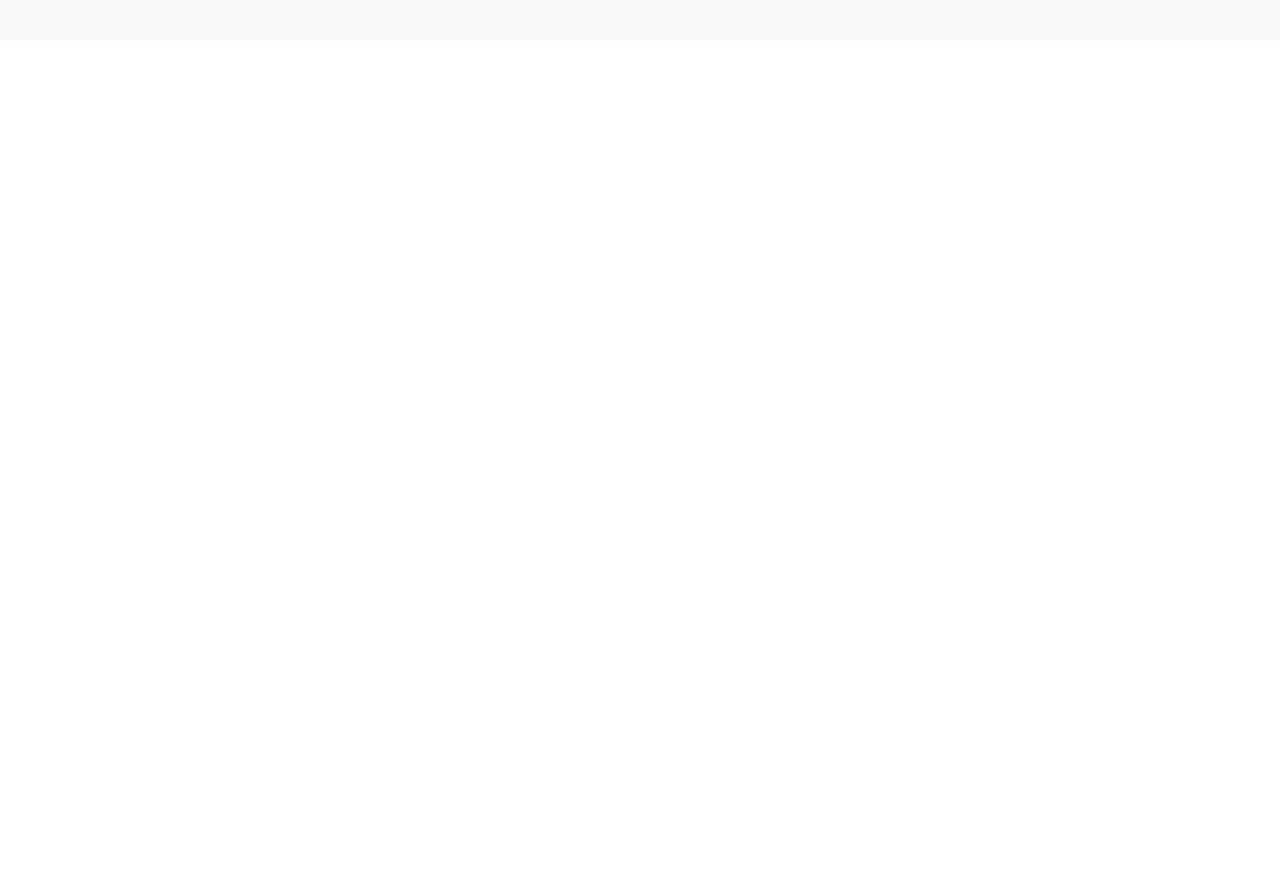
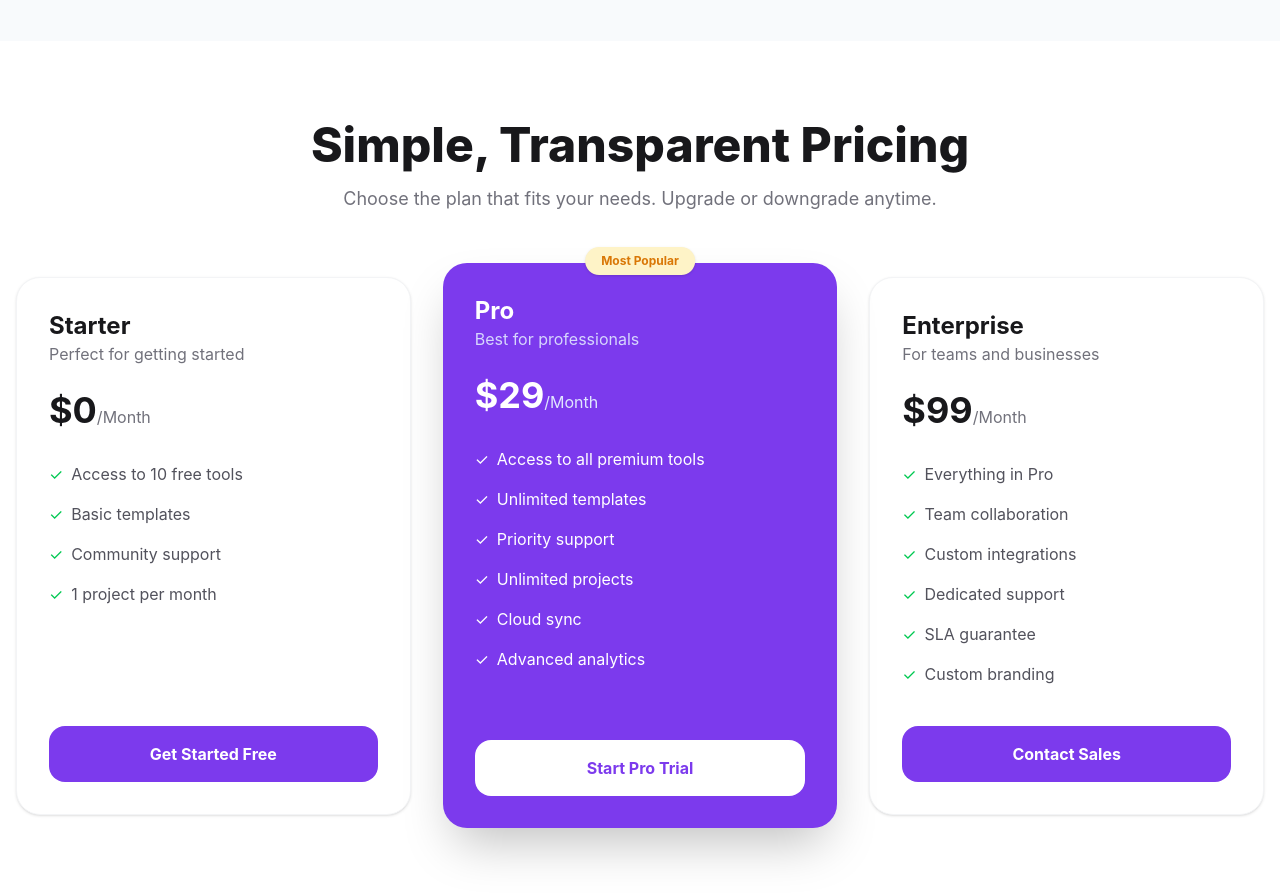
Before and after one commit to Bakir-Bhuyain/landing_page_with_react, a React (Vite) app: page / in a window 1280 px wide. Shown: the part 1960-2855 px from the top of the page. Before the commit the page ends 2001 px from the top, so only its background shows below. Built offline with nearby package versions, Linux system fonts and the light colour scheme.

Commit message:
added the subscription component to the ui

```diff
--- a/src/App.jsx
+++ b/src/App.jsx
@@ -5,6 +5,7 @@
 import GetStarted from './components/getstarted/Getstarted'
 import Navbar from './components/navbar/Navbar'
 import State from './components/state/State'
+import Subscription from './components/subscription/Subscription'
 
 
 function App() {
@@ -17,6 +18,7 @@
       <DigitalTools/>
       <Cards/>
       <GetStarted/>
+      <Subscription/>
     </>
   )
 }
--- /dev/null
+++ b/src/components/subscription/Subscription.jsx
@@ -0,0 +1,87 @@
+import React from 'react';
+
+const Subscription = () => {
+      return (
+            <section className="w-full bg-white py-20 px-4">
+                  <div className="max-w-[1450px] mx-auto">
+
+                        <div className="text-center mb-16">
+                              <h2 className="text-4xl md:text-5xl font-extrabold text-zinc-900 mb-4">
+                                    Simple, Transparent Pricing
+                              </h2>
+                              <p className="text-zinc-500 text-lg">
+                                    Choose the plan that fits your needs. Upgrade or downgrade anytime.
+                              </p>
+                        </div>
+
+                        <div className="grid grid-cols-1 md:grid-cols-3 gap-8 items-center">
+
+                              <div className="bg-white p-8 rounded-3xl border border-gray-100 shadow-sm flex flex-col h-full">
+                                    <h3 className="text-2xl font-bold text-zinc-900">Starter</h3>
+                                    <p className="text-zinc-500 mb-6">Perfect for getting started</p>
+                                    <div className="mb-8">
+                                          <span className="text-4xl font-bold text-zinc-900">$0</span>
+                                          <span className="text-zinc-500">/Month</span>
+                                    </div>
+                                    <ul className="space-y-4 mb-10 flex-grow text-zinc-600">
+                                          <li className="flex items-center gap-2"><span className="text-green-500">✓</span> Access to 10 free tools</li>
+                                          <li className="flex items-center gap-2"><span className="text-green-500">✓</span> Basic templates</li>
+                                          <li className="flex items-center gap-2"><span className="text-green-500">✓</span> Community support</li>
+                                          <li className="flex items-center gap-2"><span className="text-green-500">✓</span> 1 project per month</li>
+                                    </ul>
+                                    <button className="w-full py-4 bg-[#7c3aed] text-white font-bold rounded-2xl hover:opacity-90 transition-all">
+                                          Get Started Free
+                                    </button>
+                              </div>
+
+                              <div className="relative bg-[#7c3aed] p-8 rounded-3xl shadow-2xl flex flex-col h-[105%] z-10 text-white">
+                                    <div className="absolute -top-4 left-1/2 -translate-x-1/2 bg-[#FEF3C7] text-[#D97706] text-xs font-bold px-4 py-1.5 rounded-full shadow-sm">
+                                          Most Popular
+                                    </div>
+
+                                    <h3 className="text-2xl font-bold">Pro</h3>
+                                    <p className="text-indigo-100 mb-6 opacity-90">Best for professionals</p>
+                                    <div className="mb-8">
+                                          <span className="text-4xl font-bold">$29</span>
+                                          <span className="text-indigo-100">/Month</span>
+                                    </div>
+                                    <ul className="space-y-4 mb-10 flex-grow">
+                                          <li className="flex items-center gap-2"><span>✓</span> Access to all premium tools</li>
+                                          <li className="flex items-center gap-2"><span>✓</span> Unlimited templates</li>
+                                          <li className="flex items-center gap-2"><span>✓</span> Priority support</li>
+                                          <li className="flex items-center gap-2"><span>✓</span> Unlimited projects</li>
+                                          <li className="flex items-center gap-2"><span>✓</span> Cloud sync</li>
+                                          <li className="flex items-center gap-2"><span>✓</span> Advanced analytics</li>
+                                    </ul>
+                                    <button className="w-full py-4 bg-white text-[#7c3aed] font-bold rounded-2xl hover:bg-indigo-50 transition-all">
+                                          Start Pro Trial
+                                    </button>
+                              </div>
+
+                              <div className="bg-white p-8 rounded-3xl border border-gray-100 shadow-sm flex flex-col h-full">
+                                    <h3 className="text-2xl font-bold text-zinc-900">Enterprise</h3>
+                                    <p className="text-zinc-500 mb-6">For teams and businesses</p>
+                                    <div className="mb-8">
+                                          <span className="text-4xl font-bold text-zinc-900">$99</span>
+                                          <span className="text-zinc-500">/Month</span>
+                                    </div>
+                                    <ul className="space-y-4 mb-10 flex-grow text-zinc-600">
+                                          <li className="flex items-center gap-2"><span className="text-green-500">✓</span> Everything in Pro</li>
+                                          <li className="flex items-center gap-2"><span className="text-green-500">✓</span> Team collaboration</li>
+                                          <li className="flex items-center gap-2"><span className="text-green-500">✓</span> Custom integrations</li>
+                                          <li className="flex items-center gap-2"><span className="text-green-500">✓</span> Dedicated support</li>
+                                          <li className="flex items-center gap-2"><span className="text-green-500">✓</span> SLA guarantee</li>
+                                          <li className="flex items-center gap-2"><span className="text-green-500">✓</span> Custom branding</li>
+                                    </ul>
+                                    <button className="w-full py-4 bg-[#7c3aed] text-white font-bold rounded-2xl hover:opacity-90 transition-all">
+                                          Contact Sales
+                                    </button>
+                              </div>
+
+                        </div>
+                  </div>
+            </section>
+      );
+};
+
+export default Subscription;
```
